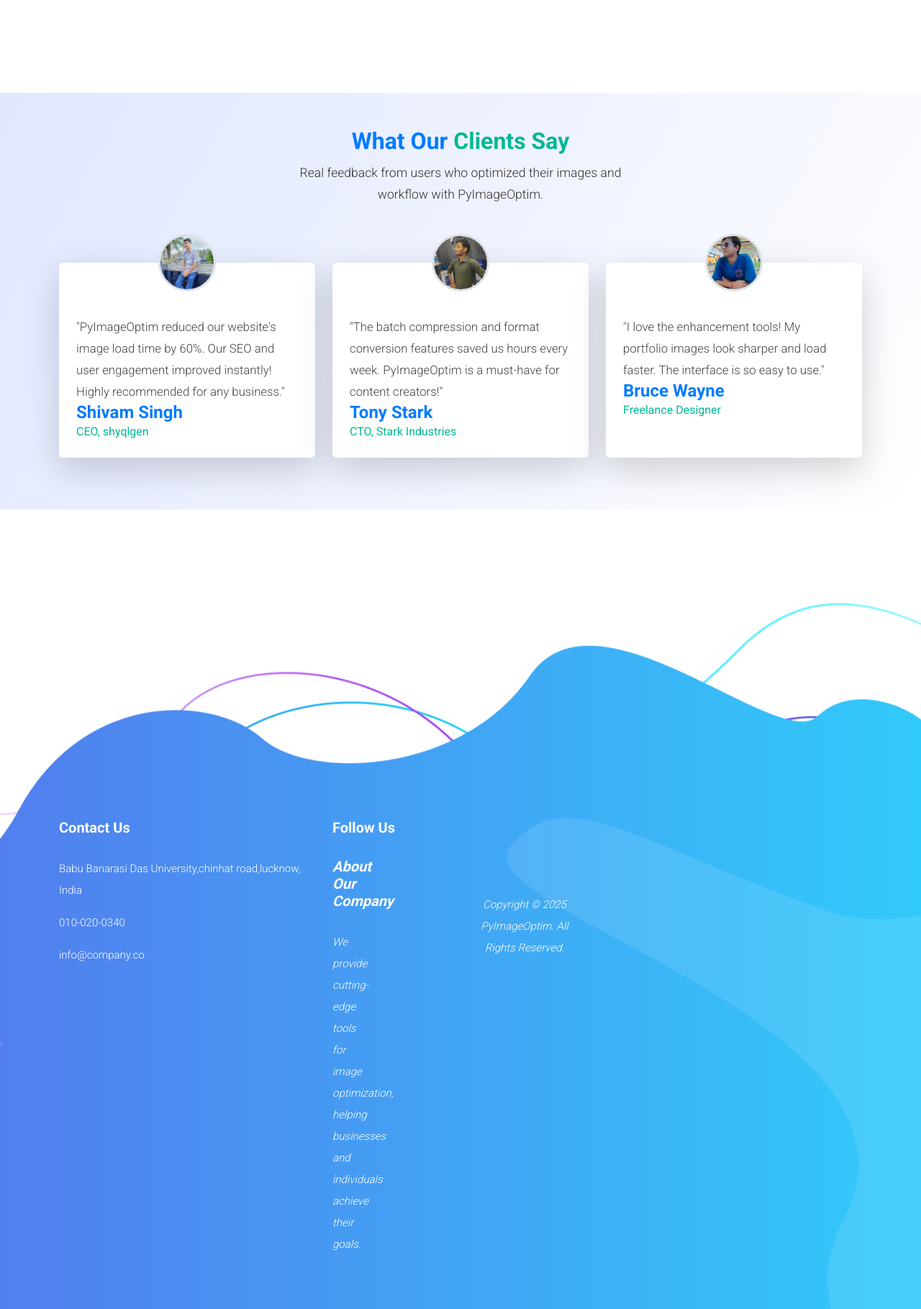
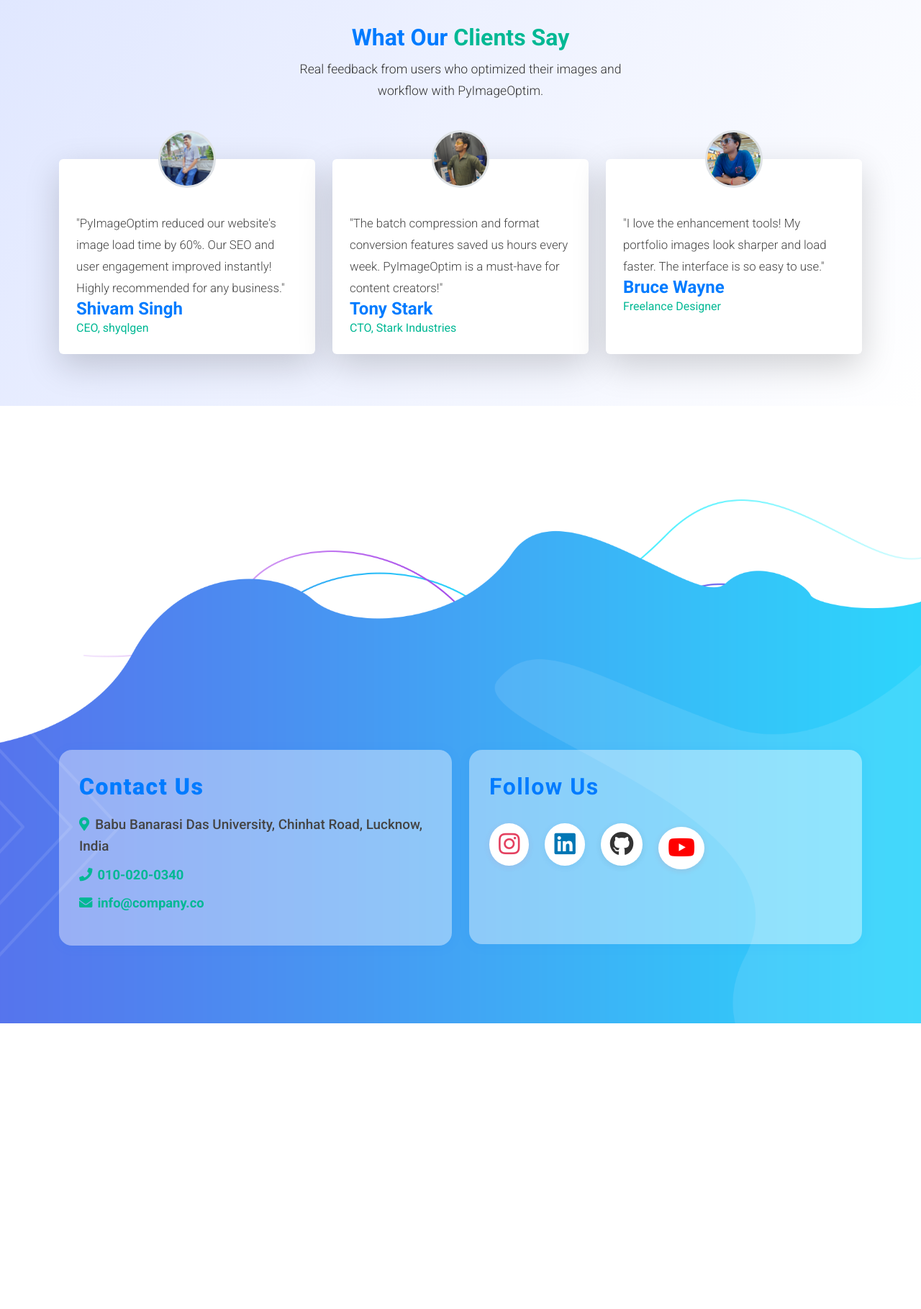
Before and after one commit to adarshxx07/PyImageOptim, a Flask app: page / in a window 1280 px wide. Shown: the part 2245-4064 px from the top of the page at 72% size. After the commit the page ends 3667 px from the top, so only its background shows below. Run offline with Flask 3, Linux system fonts and the light colour scheme; some libraries are stand-ins or nearby versions.

Commit message:
edit ui of landing page

```diff
--- a/templates/index.html
+++ b/templates/index.html
@@ -182,33 +182,26 @@
   <div id="about" class="about-us section" style="background: linear-gradient(135deg, #e0e7ff 0%, #fff 100%), url('static/images/about-bg.jpg') no-repeat center center/cover;">
   <div class="container py-5">
     <div class="row align-items-center">
-      <div class="col-lg-6 mb-4 mb-lg-0">
-        <div class="section-heading wow fadeInLeft" data-wow-duration="1s" data-wow-delay="0.2s">
-          <h4 style="font-size:2.2rem; font-weight:700; color:#007bff;">
+      <div class="col-12 mx-auto">
+        <div class="section-heading wow fadeInLeft text-center" data-wow-duration="1s" data-wow-delay="0.2s" style="background: #fff; border-radius: 18px; box-shadow: 0 4px 24px rgba(0,0,0,0.07); padding: 36px 32px 32px 32px; margin: 0 auto; max-width: 540px;">
+          <div style="margin-bottom:22px;">
+            <span style="display:inline-flex; align-items:center; justify-content:center; background: linear-gradient(135deg, #007bff 60%, #00b894 100%); border-radius: 50%; padding: 22px; box-shadow: 0 2px 12px rgba(0,0,0,0.10); height:80px; width:80px;">
+              <i class="fa fa-image" style="font-size:2.7rem; color:#fff;"></i>
+            </span>
+          </div>
+          <h4 style="font-size:2.3rem; font-weight:800; color:#007bff; text-align:center; letter-spacing:1px; margin-bottom:18px;">
             About <em style="color:#00b894; font-style:normal;">PyImageOptim</em>
           </h4>
-          <p style="font-size:1.15rem; color:#333; margin-top:18px;">
-            <strong>PyImageOptim</strong> is your all-in-one solution for image optimization.<br>
-            <span style="color:#00b894; font-weight:500;">Our mission:</span> Make image processing <b>fast</b>, <b>easy</b>, and <b>accessible</b> for everyone.
+          <p style="font-size:1.18rem; color:#333; margin-top:10px; margin-bottom:22px;">
+            <strong>PyImageOptim</strong> is your modern, all-in-one toolkit for image optimization.<br>
+            <span style="color:#00b894; font-weight:600;">Fast, simple, and powerful</span>—perfect for web creators, businesses, and anyone who wants beautiful, fast-loading images.
           </p>
-          <ul style="list-style:none; padding:0; margin:28px 0 18px 0;">
-            <li style="margin-bottom:12px;"><i class="fa fa-check-circle" style="color:#00b894; margin-right:8px;"></i><b>Key Features:</b> Compress, convert, and enhance images in seconds.</li>
-            <li style="margin-bottom:12px;"><i class="fa fa-bolt" style="color:#007bff; margin-right:8px;"></i><b>How It Works:</b> Upload or link your image, choose your options, and download the optimized result.</li>
-            <li style="margin-bottom:12px;"><i class="fa fa-cogs" style="color:#fd7e14; margin-right:8px;"></i><b>Technologies:</b> Python, Flask, PIL for robust, secure performance.</li>
-            <li style="margin-bottom:12px;"><i class="fa fa-star" style="color:#f1c40f; margin-right:8px;"></i><b>Benefits:</b> Save storage, speed up your website, improve SEO, and keep your images looking great.</li>
+          <ul style="list-style:none; padding:0; margin:0 0 22px 0; text-align:left; display:inline-block; font-size:1.08rem;">
+            <li style="margin-bottom:12px;"><i class="fa fa-compress" style="color:#00b894; margin-right:8px;"></i><b>Compress</b> images to save space and bandwidth.</li>
+            <li style="margin-bottom:12px;"><i class="fa fa-sync-alt" style="color:#007bff; margin-right:8px;"></i><b>Convert</b> formats (WebP, PNG, JPG, and more).</li>
+            <li style="margin-bottom:12px;"><i class="fa fa-magic" style="color:#fd7e14; margin-right:8px;"></i><b>Enhance</b> brightness, contrast, and sharpness.</li>
+            <li style="margin-bottom:12px;"><i class="fa fa-link" style="color:#f1c40f; margin-right:8px;"></i><b>URL Upload</b>—work with images from the web instantly.</li>
           </ul>
-          <div style="background:#f8fafc; border-radius:10px; padding:18px 22px; margin-bottom:18px; box-shadow:0 2px 8px rgba(0,0,0,0.04);">
-            <p style="margin-bottom:6px; color:#007bff;"><b>Created by:</b> <span style="color:#00b894;">The PyImageOptim Team</span></p>
-            <p style="margin-bottom:0; color:#007bff;"><b>Contact:</b> <a href="mailto:info@company.co" style="color:#00b894; text-decoration:underline;">info@company.co</a></p>
-          </div>
-          <p style="font-style:italic; color:#555; font-size:1.1rem;">
-            <i class="fa fa-rocket" style="color:#007bff;"></i> Ready to optimize? <span style="color:#00b894;">Try our services above or reach out with your feedback!</span>
-          </p>
-        </div>
-      </div>
-      <div class="col-lg-6 text-center wow fadeInRight" data-wow-duration="1s" data-wow-delay="0.4s">
-        <div class="right-image position-relative">
-          <img src="static/images/about-right-dec.png" alt="About Image" class="img-fluid rounded shadow" style="max-width:90%;">
         </div>
       </div>
     </div>
@@ -263,39 +256,38 @@
 </div>
 
   <footer id="newsletter">
-    <div class="container">
-        <div class="row">
-            <div class="col-lg-4">
-                <div class="footer-widget">
-                    <h4>Contact Us</h4>
-                    <p>Babu Banarasi Das University,chinhat road,lucknow, India</p>
-                    <p><a href="#">010-020-0340</a></p>
-                    <p><a href="#">info@company.co</a></p>
-                </div>
-            </div>
-            <div class="col-lg-4">
-                <div class="footer-widget">
-                    <h4>Follow Us</h4>
-                    <ul class="social-icons">
-                        <li><a href="#"><i class
-            </div>
-            <div class="col-lg-4">
-                <div class="footer-widget">
-                    <h4>About Our Company</h4>
-                    <p>We provide cutting-edge tools for image optimization, helping businesses and individuals achieve their goals.</p>
-                </div>
-            </div>
+  <div class="container py-5">
+    <div class="row">
+      <div class="col-lg-6 mb-4 mb-lg-0">
+        <div class="footer-widget" style="background:rgba(255,255,255,0.4); border-radius:18px; box-shadow:0 2px 16px rgba(0,123,255,0.08); padding:32px 28px 28px 28px; transition:box-shadow 0.3s;">
+          <h4 style="color:#007bff; font-weight:800; letter-spacing:1.5px; font-size:2rem; margin-bottom:18px;">Contact Us</h4>
+          <p style="color:#444; font-size:1.18rem; font-weight:500; margin-bottom:10px;"><i class="fa fa-map-marker-alt" style="color:#00b894; margin-right:8px;"></i>Babu Banarasi Das University, Chinhat Road, Lucknow, India</p>
+          <p style="margin-bottom:8px;"><a href="tel:0100200340" style="color:#00b894; text-decoration:none; font-weight:600; font-size:1.15rem;"><i class="fa fa-phone" style="margin-right:7px;"></i>010-020-0340</a></p>
+          <p><a href="mailto:info@company.co" style="color:#00b894; text-decoration:none; font-weight:600; font-size:1.15rem;"><i class="fa fa-envelope" style="margin-right:7px;"></i>info@company.co</a></p>
         </div>
-        <div class="row">
-            <div class="col-lg-12">
-                <div class="copyright-text">
-                    <p>Copyright © 2025 PyImageOptim. All Rights Reserved.</p>
-                </div>
-            </div>
+      </div>
+      <div class="col-lg-6 mb-4 mb-lg-0">
+        <div class="footer-widget" style="background:rgba(255,255,255,0.4); border-radius:18px; box-shadow:0 2px 16px rgba(0,123,255,0.08); padding:32px 28px 28px 28px; transition:box-shadow 0.3s; min-height: 270px;">
+          <h4 style="color:#007bff; font-weight:700; letter-spacing:1.5px; font-size:2rem; margin-bottom:18px;">Follow Us</h4>
+          <ul class="social-icons" style="list-style:none; padding-left:0; margin-top:18px; display:flex; flex-direction:row; align-items:center; gap:22px;">
+            <li>
+              <a href="https://instagram.com/your_instagram" target="_blank" title="Instagram" style="color:#E4405F; font-size:2.1rem; background:#fff; border-radius:50%; padding:10px 13px; box-shadow:0 2px 8px rgba(228,64,95,0.10); transition:box-shadow 0.2s;"><i class="fab fa-instagram"></i></a>
+            </li>
+            <li>
+              <a href="https://linkedin.com/in/your_linkedin" target="_blank" title="LinkedIn" style="color:#0077b5; font-size:2.1rem; background:#fff; border-radius:50%; padding:10px 13px; box-shadow:0 2px 8px rgba(0,119,181,0.10); transition:box-shadow 0.2s;"><i class="fab fa-linkedin"></i></a>
+            </li>
+            <li>
+              <a href="https://github.com/your_github" target="_blank" title="GitHub" style="color:#333; font-size:2.1rem; background:#fff; border-radius:50%; padding:10px 13px; box-shadow:0 2px 8px rgba(51,51,51,0.10); transition:box-shadow 0.2s;"><i class="fab fa-github"></i></a>
+            </li>
+            <li>
+              <a href="https://youtube.com/your_youtube" target="_blank" title="YouTube" style="color:#FF0000; font-size:2.1rem; background:#fff; border-radius:50%; padding:10px 13px; box-shadow:0 2px 8px rgba(255,0,0,0.10); transition:box-shadow 0.2s;"><i class="fab fa-youtube"></i></a>
+            </li>
+          </ul>
+
         </div>
+      </div>
     </div>
 </footer>
-
 
   <!-- Scripts -->
   <script src="https://cdn.jsdelivr.net/npm/bootstrap@5.3.0/dist/js/bootstrap.bundle.min.js" defer></script>
@@ -306,14 +298,6 @@
   <script src="static/js/popup.js" defer></script>
   <script src="static/js/custom.js" defer></script>
   <script>
-    document.querySelectorAll('a.scroll-to-section').forEach(anchor => {
-        anchor.addEventListener('click', function (e) {
-            e.preventDefault();
-            document.querySelector(this.getAttribute('href')).scrollIntoView({
-                behavior: 'smooth'
-            });
-        });
-    });
   </script>
 </body>
 </html>
```
